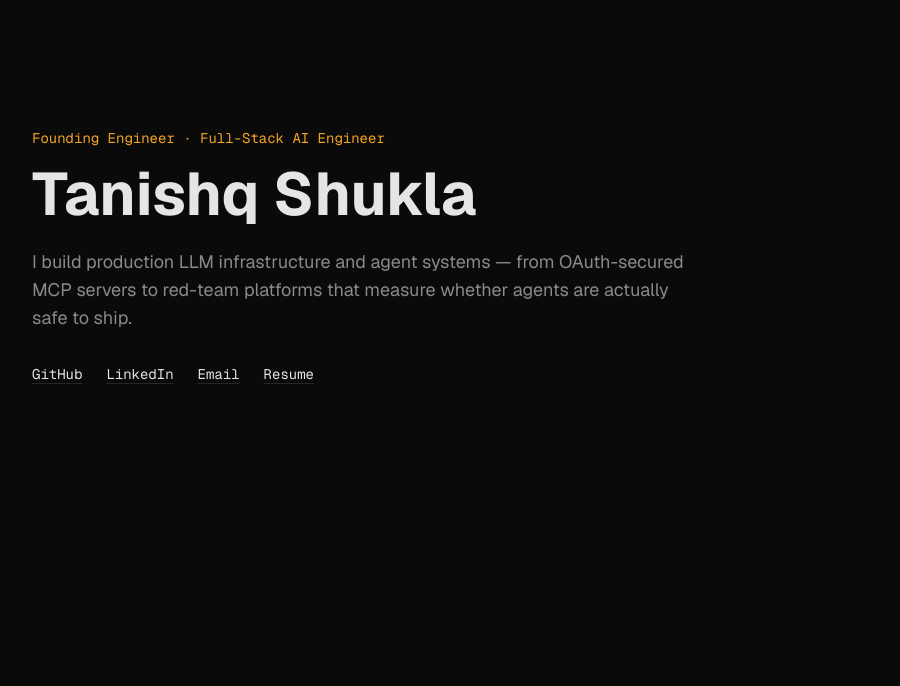
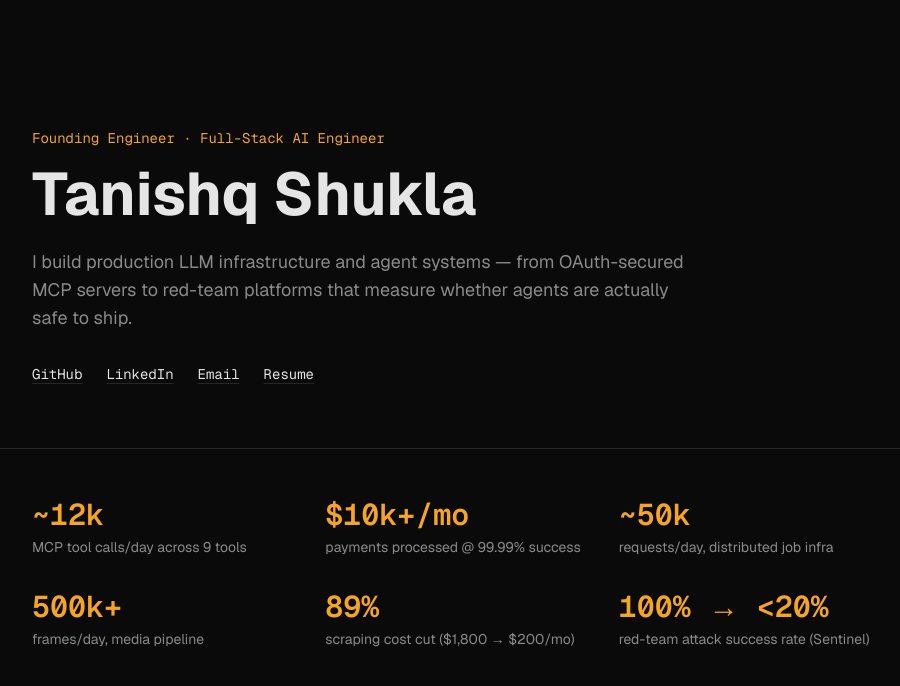
Before and after one commit to tanishq0421/portfolio, a Next.js app: page / in a window 1280 px wide. Shown: the top 686 px of the page, without its empty margins (184-1084 px from the left). Built offline with nearby package versions, Linux system fonts and the light colour scheme.

Commit message:
Add impact metrics strip

```diff
--- a/app/page.tsx
+++ b/app/page.tsx
@@ -1,9 +1,11 @@
 import { Hero } from "@/components/Hero";
+import { ImpactStrip } from "@/components/ImpactStrip";
 
 export default function Home() {
   return (
     <main>
       <Hero />
+      <ImpactStrip />
     </main>
   );
 }
--- /dev/null
+++ b/components/ImpactStrip.tsx
@@ -0,0 +1,18 @@
+import { impactMetrics } from "@/lib/data/impact-metrics";
+
+export function ImpactStrip() {
+  return (
+    <section className="border-y border-border">
+      <div className="mx-auto grid w-full max-w-4xl grid-cols-2 gap-8 px-6 py-12 md:grid-cols-3">
+        {impactMetrics.map((metric) => (
+          <div key={metric.label}>
+            <p className="font-mono text-2xl font-semibold text-accent md:text-3xl">
+              {metric.value}
+            </p>
+            <p className="mt-1 text-sm text-muted">{metric.label}</p>
+          </div>
+        ))}
+      </div>
+    </section>
+  );
+}
--- /dev/null
+++ b/lib/data/impact-metrics.ts
@@ -0,0 +1,10 @@
+import type { Metric } from "@/lib/data/types";
+
+export const impactMetrics: Metric[] = [
+  { value: "~12k", label: "MCP tool calls/day across 9 tools" },
+  { value: "$10k+/mo", label: "payments processed @ 99.99% success" },
+  { value: "~50k", label: "requests/day, distributed job infra" },
+  { value: "500k+", label: "frames/day, media pipeline" },
+  { value: "89%", label: "scraping cost cut ($1,800 → $200/mo)" },
+  { value: "100% → <20%", label: "red-team attack success rate (Sentinel)" },
+];
```
